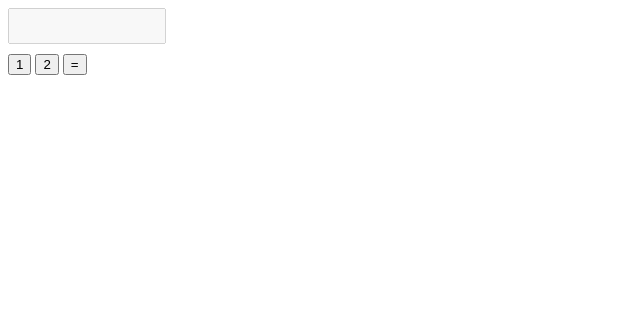
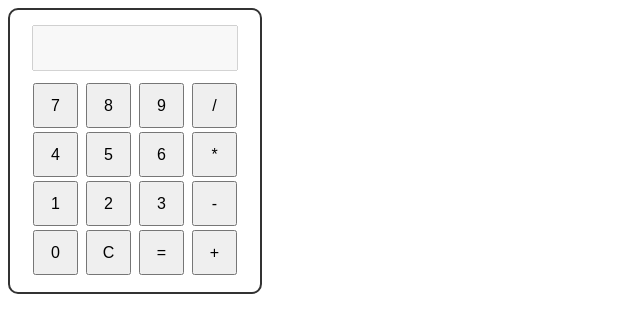
Before and after one commit to shikhargupta151611-arch/my---calculator, a plain HTML site: page index.html in a window 1280 px wide. Shown: the whole page, without its empty margins (0-640 px from the left). Drawn offline with Linux system fonts and the light colour scheme.

Commit message:
Enhance calculator layout and functionality

```diff
--- a/index.html
+++ b/index.html
@@ -1,13 +1,37 @@
 <!DOCTYPE html>
 <html>
 <head>
-    <title>My Calculator</title>
+    <style>
+        .calculator { width: 220px; padding: 15px; border: 2px solid #333; border-radius: 10px; text-align: center; }
+        input { width: 90%; height: 40px; margin-bottom: 10px; text-align: right; font-size: 18px; }
+        button { width: 45px; height: 45px; margin: 2px; font-size: 16px; cursor: pointer; }
+    </style>
 </head>
 <body>
-    <input type="text" id="result" disabled style="width: 150px; height: 30px; margin-bottom: 10px;">
+
+<div class="calculator">
+    <input type="text" id="display" disabled>
     <br>
-    <button onclick="document.getElementById('result').value += '1'">1</button>
-    <button onclick="document.getElementById('result').value += '2'">2</button>
-    <button onclick="document.getElementById('result').value = eval(document.getElementById('result').value)">=</button>
+    <button onclick="val('7')">7</button> <button onclick="val('8')">8</button> <button onclick="val('9')">9</button> <button onclick="val('/')">/</button>
+    <br>
+    <button onclick="val('4')">4</button> <button onclick="val('5')">5</button> <button onclick="val('6')">6</button> <button onclick="val('*')">*</button>
+    <br>
+    <button onclick="val('1')">1</button> <button onclick="val('2')">2</button> <button onclick="val('3')">3</button> <button onclick="val('-')">-</button>
+    <br>
+    <button onclick="val('0')">0</button> <button onclick="clr()">C</button> <button onclick="calc()">=</button> <button onclick="val('+')">+</button>
+</div>
+
+<script>
+    function val(v) { document.getElementById('display').value += v; }
+    function clr() { document.getElementById('display').value = ''; }
+    function calc() {
+        try {
+            document.getElementById('display').value = eval(document.getElementById('display').value);
+        } catch(e) {
+            document.getElementById('display').value = 'Error';
+        }
+    }
+</script>
+
 </body>
 </html>
```
